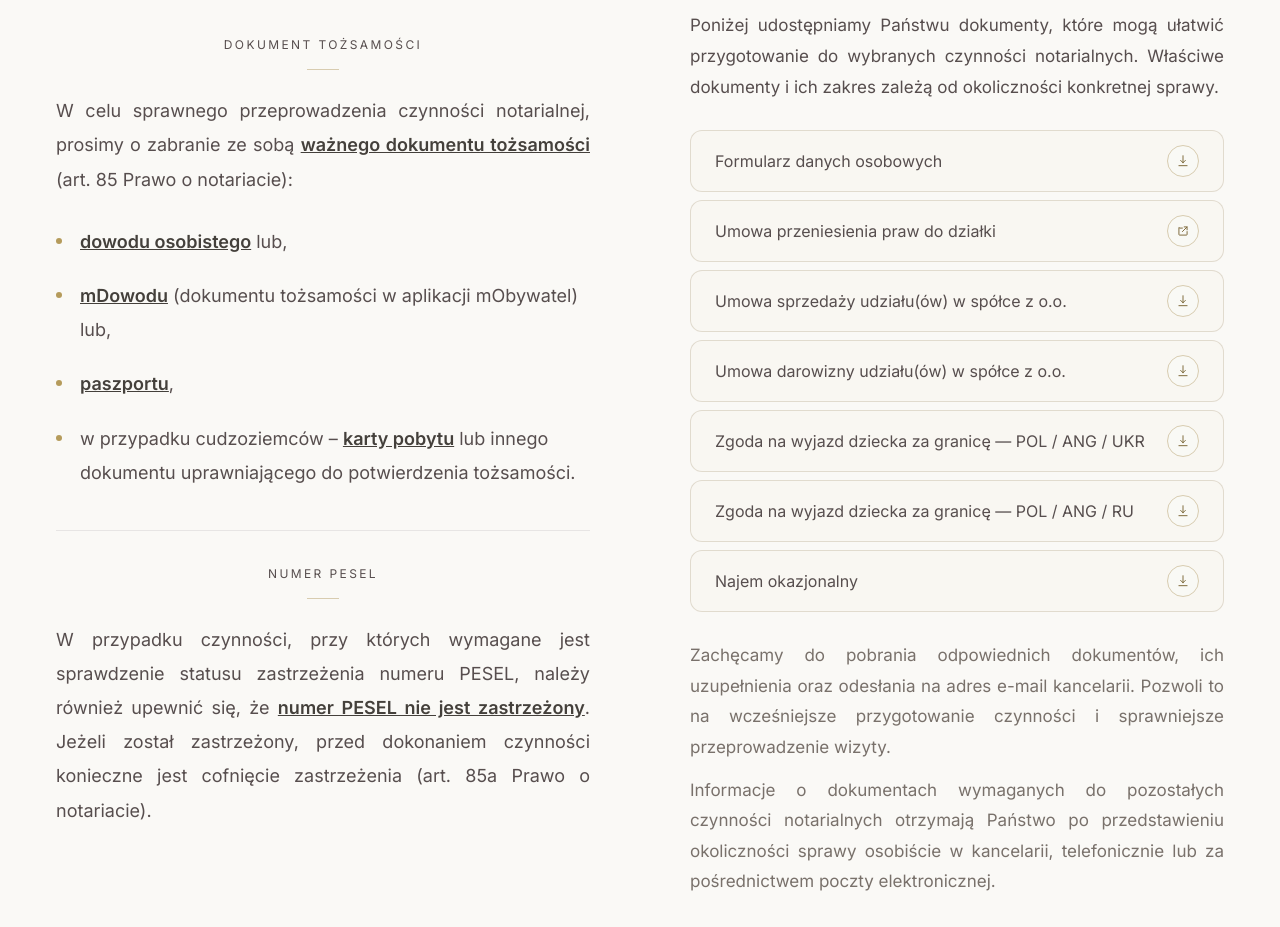
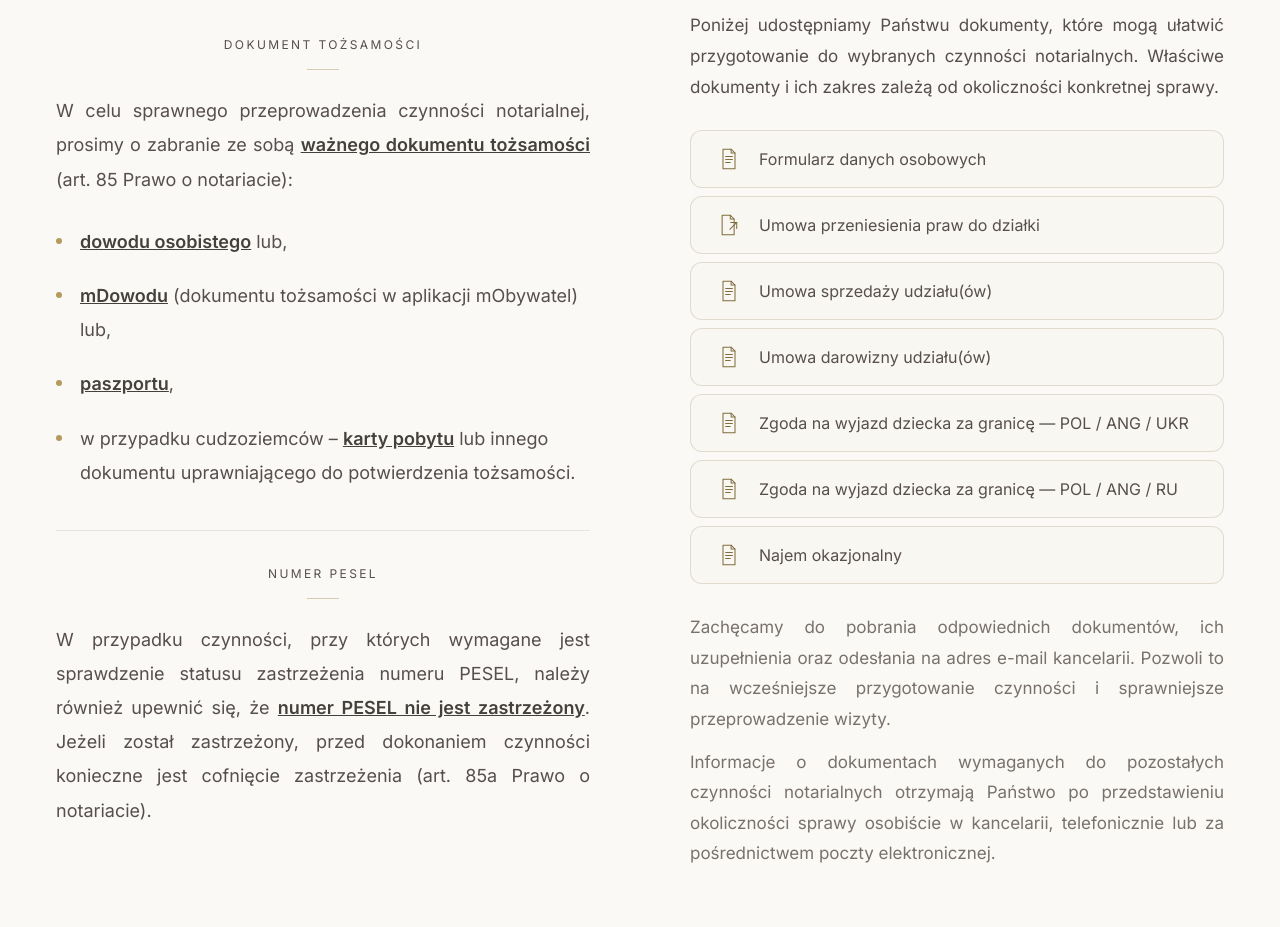
Before and after one commit to Salonce/notary-website, an Angular app: page / in a window 1280 px wide. Shown: the part 6840-7767 px from the top of the page. Built offline with nearby package versions, Linux system fonts and the light colour scheme; no server answers.

Commit message:
improved icons

```diff
--- a/src/features/customer-area/documents/documents.html
+++ b/src/features/customer-area/documents/documents.html
@@ -3,7 +3,6 @@
   class="documents"
   [class.is-visible]="isDocumentsVisible"
 >
-
   <style>
     .documents a::before,
     .documents a::after,
@@ -96,8 +95,8 @@
           rel="noopener noreferrer"
           class="group
                  flex w-full
-             items-center justify-between
-             gap-5
+                 items-center
+                 gap-4
                  rounded-xl
                  border border-[#806c3e]/20
                  bg-[#f7f4ec]/35
@@ -110,48 +109,62 @@
         >
 
           <span
+            class="flex
+                   h-7
+                   w-7
+                   shrink-0
+                   items-center
+                   justify-center
+                   text-[#806c3e]
+                   transition-colors
+                   duration-300
+                   group-hover:text-[#b59b5b]"
+            aria-hidden="true"
+          >
+
+            <svg
+              xmlns="http://www.w3.org/2000/svg"
+              viewBox="0 0 24 28"
+              fill="none"
+              stroke="currentColor"
+              stroke-width="1.2"
+              class="h-6 w-6"
+            >
+
+              <path
+                stroke-linecap="round"
+                stroke-linejoin="round"
+                d="M5 2.5h9.5L19 7v18.5H5z"
+              />
+
+              <path
+                stroke-linecap="round"
+                stroke-linejoin="round"
+                d="M14.5 2.5V7H19"
+              />
+
+              <path
+                stroke-linecap="round"
+                d="M8 11h8M8 14.5h8M8 18h5.5"
+              />
+
+            </svg>
+
+          </span>
+
+          <span
             class="min-w-0
                    font-main-body
                    text-[15px]
                    font-normal
                    leading-[1.4]
                    text-stone-800
-               transition-colors duration-300
+                   transition-colors
+                   duration-300
                    group-hover:text-[#806c3e]
                    md:text-[16px]"
           >
             Formularz danych osobowych
-      </span>
-
-      <span
-        class="flex h-8 w-8
-               shrink-0
-               items-center justify-center
-               rounded-full
-               border border-[#d8ccb0]
-               bg-[#faf9f6]/70
-               text-[#806c3e]
-               transition-all duration-300
-               group-hover:border-[#b59b5b]
-               group-hover:bg-[#f3f0e7]"
-        aria-hidden="true"
-      >
-
-        <svg
-          xmlns="http://www.w3.org/2000/svg"
-          viewBox="0 0 24 24"
-          fill="none"
-          stroke="currentColor"
-          stroke-width="1.7"
-          class="h-3.5 w-3.5"
-        >
-          <path
-            stroke-linecap="round"
-            stroke-linejoin="round"
-            d="M12 3v12m0 0 4-4m-4 4-4-4M5 20h14"
-          />
-        </svg>
-
           </span>
 
         </a>
@@ -167,8 +180,8 @@
           rel="noopener noreferrer"
           class="group
                  flex w-full
-             items-center justify-between
-             gap-5
+                 items-center
+                 gap-4
                  rounded-xl
                  border border-[#806c3e]/20
                  bg-[#f7f4ec]/35
@@ -181,56 +194,81 @@
         >
 
           <span
+            class="flex
+                   h-7
+                   w-7
+                   shrink-0
+                   items-center
+                   justify-center
+                   text-[#806c3e]
+                   transition-colors
+                   duration-300
+                   group-hover:text-[#b59b5b]"
+            aria-hidden="true"
+          >
+
+            <svg
+              xmlns="http://www.w3.org/2000/svg"
+              viewBox="0 0 24 28"
+              fill="none"
+              stroke="currentColor"
+              stroke-width="1.2"
+              class="h-6 w-6"
+            >
+
+              <!-- dokument -->
+
+              <path
+                stroke-linecap="round"
+                stroke-linejoin="round"
+                d="M4 2.5h9.5L18 7v18.5H4z"
+              />
+
+              <!-- zagięcie kartki -->
+
+              <path
+                stroke-linecap="round"
+                stroke-linejoin="round"
+                d="M13.5 2.5V7H18"
+              />
+
+              <!-- strzałka wychodząca poza dokument -->
+
+              <path
+                stroke-linecap="round"
+                stroke-linejoin="round"
+                d="M14 11h7"
+              />
+
+              <path
+                stroke-linecap="round"
+                stroke-linejoin="round"
+                d="M21 11v7"
+              />
+
+              <path
+                stroke-linecap="round"
+                stroke-linejoin="round"
+                d="M21 11l-8 8"
+              />
+
+            </svg>
+
+          </span>
+
+          <span
             class="min-w-0
                    font-main-body
                    text-[15px]
                    font-normal
                    leading-[1.4]
                    text-stone-800
-               transition-colors duration-300
+                   transition-colors
+                   duration-300
                    group-hover:text-[#806c3e]
                    md:text-[16px]"
           >
             Umowa przeniesienia praw do działki
-      </span>
-
-      <span
-        class="flex h-8 w-8
-               shrink-0
-               items-center justify-center
-               rounded-full
-               border border-[#d8ccb0]
-               bg-[#faf9f6]/70
-               text-[#806c3e]
-               transition-all duration-300
-               group-hover:border-[#b59b5b]
-               group-hover:bg-[#f3f0e7]"
-        aria-hidden="true"
-      >
-
-        <svg
-          xmlns="http://www.w3.org/2000/svg"
-          viewBox="0 0 24 24"
-          fill="none"
-          stroke="currentColor"
-          stroke-width="1.7"
-          class="h-3.5 w-3.5"
-        >
-
-          <path
-            stroke-linecap="round"
-            stroke-linejoin="round"
-            d="M14 5h5v5M19 5l-8 8"
-          />
-
-          <path
-            stroke-linecap="round"
-            stroke-linejoin="round"
-            d="M19 13v5a1 1 0 0 1-1 1H6a1 1 0 0 1-1-1V6a1 1 0 0 1 1 1h5"
-          />
-
-        </svg>
-
           </span>
 
         </a>
@@ -246,8 +284,8 @@
           rel="noopener noreferrer"
           class="group
                  flex w-full
-             items-center justify-between
-             gap-5
+                 items-center
+                 gap-4
                  rounded-xl
                  border border-[#806c3e]/20
                  bg-[#f7f4ec]/35
@@ -260,48 +298,62 @@
         >
 
           <span
+            class="flex
+                   h-7
+                   w-7
+                   shrink-0
+                   items-center
+                   justify-center
+                   text-[#806c3e]
+                   transition-colors
+                   duration-300
+                   group-hover:text-[#b59b5b]"
+            aria-hidden="true"
+          >
+
+            <svg
+              xmlns="http://www.w3.org/2000/svg"
+              viewBox="0 0 24 28"
+              fill="none"
+              stroke="currentColor"
+              stroke-width="1.2"
+              class="h-6 w-6"
+            >
+
+              <path
+                stroke-linecap="round"
+                stroke-linejoin="round"
+                d="M5 2.5h9.5L19 7v18.5H5z"
+              />
+
+              <path
+                stroke-linecap="round"
+                stroke-linejoin="round"
+                d="M14.5 2.5V7H19"
+              />
+
+              <path
+                stroke-linecap="round"
+                d="M8 11h8M8 14.5h8M8 18h5.5"
+              />
+
+            </svg>
+
+          </span>
+
+          <span
             class="min-w-0
                    font-main-body
                    text-[15px]
                    font-normal
                    leading-[1.4]
                    text-stone-800
-               transition-colors duration-300
+                   transition-colors
+                   duration-300
                    group-hover:text-[#806c3e]
                    md:text-[16px]"
           >
-        Umowa sprzedaży udziału(ów) w spółce z o.o.
-      </span>
-
-      <span
-        class="flex h-8 w-8
-               shrink-0
-               items-center justify-center
-               rounded-full
-               border border-[#d8ccb0]
-               bg-[#faf9f6]/70
-               text-[#806c3e]
-               transition-all duration-300
-               group-hover:border-[#b59b5b]
-               group-hover:bg-[#f3f0e7]"
-        aria-hidden="true"
-      >
-
-        <svg
-          xmlns="http://www.w3.org/2000/svg"
-          viewBox="0 0 24 24"
-          fill="none"
-          stroke="currentColor"
-          stroke-width="1.7"
-          class="h-3.5 w-3.5"
-        >
-          <path
-            stroke-linecap="round"
-            stroke-linejoin="round"
-            d="M12 3v12m0 0 4-4m-4 4-4-4M5 20h14"
-          />
-        </svg>
-
+            Umowa sprzedaży udziału(ów)
           </span>
 
         </a>
@@ -317,8 +369,8 @@
           rel="noopener noreferrer"
           class="group
                  flex w-full
-             items-center justify-between
-             gap-5
+                 items-center
+                 gap-4
                  rounded-xl
                  border border-[#806c3e]/20
                  bg-[#f7f4ec]/35
@@ -331,48 +383,62 @@
         >
 
           <span
+            class="flex
+                   h-7
+                   w-7
+                   shrink-0
+                   items-center
+                   justify-center
+                   text-[#806c3e]
+                   transition-colors
+                   duration-300
+                   group-hover:text-[#b59b5b]"
+            aria-hidden="true"
+          >
+
+            <svg
+              xmlns="http://www.w3.org/2000/svg"
+              viewBox="0 0 24 28"
+              fill="none"
+              stroke="currentColor"
+              stroke-width="1.2"
+              class="h-6 w-6"
+            >
+
+              <path
+                stroke-linecap="round"
+                stroke-linejoin="round"
+                d="M5 2.5h9.5L19 7v18.5H5z"
+              />
+
+              <path
+                stroke-linecap="round"
+                stroke-linejoin="round"
+                d="M14.5 2.5V7H19"
+              />
+
+              <path
+                stroke-linecap="round"
+                d="M8 11h8M8 14.5h8M8 18h5.5"
+              />
+
+            </svg>
+
+          </span>
+
+          <span
             class="min-w-0
                    font-main-body
                    text-[15px]
                    font-normal
                    leading-[1.4]
                    text-stone-800
-               transition-colors duration-300
+                   transition-colors
+                   duration-300
                    group-hover:text-[#806c3e]
                    md:text-[16px]"
           >
-        Umowa darowizny udziału(ów) w spółce z o.o.
-      </span>
-
-      <span
-        class="flex h-8 w-8
-               shrink-0
-               items-center justify-center
-               rounded-full
-               border border-[#d8ccb0]
-               bg-[#faf9f6]/70
-               text-[#806c3e]
-               transition-all duration-300
-               group-hover:border-[#b59b5b]
-               group-hover:bg-[#f3f0e7]"
-        aria-hidden="true"
-      >
-
-        <svg
-          xmlns="http://www.w3.org/2000/svg"
-          viewBox="0 0 24 24"
-          fill="none"
-          stroke="currentColor"
-          stroke-width="1.7"
-          class="h-3.5 w-3.5"
-        >
-          <path
-            stroke-linecap="round"
-            stroke-linejoin="round"
-            d="M12 3v12m0 0 4-4m-4 4-4-4M5 20h14"
-          />
-        </svg>
-
+            Umowa darowizny udziału(ów)
           </span>
 
         </a>
@@ -388,8 +454,8 @@
           rel="noopener noreferrer"
           class="group
                  flex w-full
-             items-center justify-between
-             gap-5
+                 items-center
+                 gap-4
                  rounded-xl
                  border border-[#806c3e]/20
                  bg-[#f7f4ec]/35
@@ -402,49 +468,63 @@
         >
 
           <span
+            class="flex
+                   h-7
+                   w-7
+                   shrink-0
+                   items-center
+                   justify-center
+                   text-[#806c3e]
+                   transition-colors
+                   duration-300
+                   group-hover:text-[#b59b5b]"
+            aria-hidden="true"
+          >
+
+            <svg
+              xmlns="http://www.w3.org/2000/svg"
+              viewBox="0 0 24 28"
+              fill="none"
+              stroke="currentColor"
+              stroke-width="1.2"
+              class="h-6 w-6"
+            >
+
+              <path
+                stroke-linecap="round"
+                stroke-linejoin="round"
+                d="M5 2.5h9.5L19 7v18.5H5z"
+              />
+
+              <path
+                stroke-linecap="round"
+                stroke-linejoin="round"
+                d="M14.5 2.5V7H19"
+              />
+
+              <path
+                stroke-linecap="round"
+                d="M8 11h8M8 14.5h8M8 18h5.5"
+              />
+
+            </svg>
+
+          </span>
+
+          <span
             class="min-w-0
                    font-main-body
                    text-[15px]
                    font-normal
                    leading-[1.4]
                    text-stone-800
-               transition-colors duration-300
+                   transition-colors
+                   duration-300
                    group-hover:text-[#806c3e]
                    md:text-[16px]"
           >
             Zgoda na wyjazd dziecka za granicę —
             POL / ANG / UKR
-      </span>
-
-      <span
-        class="flex h-8 w-8
-               shrink-0
-               items-center justify-center
-               rounded-full
-               border border-[#d8ccb0]
-               bg-[#faf9f6]/70
-               text-[#806c3e]
-               transition-all duration-300
-               group-hover:border-[#b59b5b]
-               group-hover:bg-[#f3f0e7]"
-        aria-hidden="true"
-      >
-
-        <svg
-          xmlns="http://www.w3.org/2000/svg"
-          viewBox="0 0 24 24"
-          fill="none"
-          stroke="currentColor"
-          stroke-width="1.7"
-          class="h-3.5 w-3.5"
-        >
-          <path
-            stroke-linecap="round"
-            stroke-linejoin="round"
-            d="M12 3v12m0 0 4-4m-4 4-4-4M5 20h14"
-          />
-        </svg>
-
           </span>
 
         </a>
@@ -460,8 +540,8 @@
           rel="noopener noreferrer"
           class="group
                  flex w-full
-             items-center justify-between
-             gap-5
+                 items-center
+                 gap-4
                  rounded-xl
                  border border-[#806c3e]/20
                  bg-[#f7f4ec]/35
@@ -474,49 +554,63 @@
         >
 
           <span
+            class="flex
+                   h-7
+                   w-7
+                   shrink-0
+                   items-center
+                   justify-center
+                   text-[#806c3e]
+                   transition-colors
+                   duration-300
+                   group-hover:text-[#b59b5b]"
+            aria-hidden="true"
+          >
+
+            <svg
+              xmlns="http://www.w3.org/2000/svg"
+              viewBox="0 0 24 28"
+              fill="none"
+              stroke="currentColor"
+              stroke-width="1.2"
+              class="h-6 w-6"
+            >
+
+              <path
+                stroke-linecap="round"
+                stroke-linejoin="round"
+                d="M5 2.5h9.5L19 7v18.5H5z"
+              />
+
+              <path
+                stroke-linecap="round"
+                stroke-linejoin="round"
+                d="M14.5 2.5V7H19"
+              />
+
+              <path
+                stroke-linecap="round"
+                d="M8 11h8M8 14.5h8M8 18h5.5"
+              />
+
+            </svg>
+
+          </span>
+
+          <span
             class="min-w-0
                    font-main-body
                    text-[15px]
                    font-normal
                    leading-[1.4]
                    text-stone-800
-               transition-colors duration-300
+                   transition-colors
+                   duration-300
                    group-hover:text-[#806c3e]
                    md:text-[16px]"
           >
             Zgoda na wyjazd dziecka za granicę —
             POL / ANG / RU
-      </span>
-
-      <span
-        class="flex h-8 w-8
-               shrink-0
-               items-center justify-center
-               rounded-full
-               border border-[#d8ccb0]
-               bg-[#faf9f6]/70
-               text-[#806c3e]
-               transition-all duration-300
-               group-hover:border-[#b59b5b]
-               group-hover:bg-[#f3f0e7]"
-        aria-hidden="true"
-      >
-
-        <svg
-          xmlns="http://www.w3.org/2000/svg"
-          viewBox="0 0 24 24"
-          fill="none"
-          stroke="currentColor"
-          stroke-width="1.7"
-          class="h-3.5 w-3.5"
-        >
-          <path
-            stroke-linecap="round"
-            stroke-linejoin="round"
-            d="M12 3v12m0 0 4-4m-4 4-4-4M5 20h14"
-          />
-        </svg>
-
           </span>
 
         </a>
@@ -532,8 +626,8 @@
           rel="noopener noreferrer"
           class="group
                  flex w-full
-             items-center justify-between
-             gap-5
+                 items-center
+                 gap-4
                  rounded-xl
                  border border-[#806c3e]/20
                  bg-[#f7f4ec]/35
@@ -546,54 +640,67 @@
         >
 
           <span
+            class="flex
+                   h-7
+                   w-7
+                   shrink-0
+                   items-center
+                   justify-center
+                   text-[#806c3e]
+                   transition-colors
+                   duration-300
+                   group-hover:text-[#b59b5b]"
+            aria-hidden="true"
+          >
+
+            <svg
+              xmlns="http://www.w3.org/2000/svg"
+              viewBox="0 0 24 28"
+              fill="none"
+              stroke="currentColor"
+              stroke-width="1.2"
+              class="h-6 w-6"
+            >
+
+              <path
+                stroke-linecap="round"
+                stroke-linejoin="round"
+                d="M5 2.5h9.5L19 7v18.5H5z"
+              />
+
+              <path
+                stroke-linecap="round"
+                stroke-linejoin="round"
+                d="M14.5 2.5V7H19"
+              />
+
+              <path
+                stroke-linecap="round"
+                d="M8 11h8M8 14.5h8M8 18h5.5"
+              />
+
+            </svg>
+
+          </span>
+
+          <span
             class="min-w-0
                    font-main-body
                    text-[15px]
                    font-normal
                    leading-[1.4]
                    text-stone-800
-               transition-colors duration-300
+                   transition-colors
+                   duration-300
                    group-hover:text-[#806c3e]
                    md:text-[16px]"
           >
             Najem okazjonalny
           </span>
 
-      <span
-        class="flex h-8 w-8
-               shrink-0
-               items-center justify-center
-               rounded-full
-               border border-[#d8ccb0]
-               bg-[#faf9f6]/70
-               text-[#806c3e]
-               transition-all duration-300
-               group-hover:border-[#b59b5b]
-               group-hover:bg-[#f3f0e7]"
-        aria-hidden="true"
-      >
-
-        <svg
-          xmlns="http://www.w3.org/2000/svg"
-          viewBox="0 0 24 24"
-          fill="none"
-          stroke="currentColor"
-          stroke-width="1.7"
-          class="h-3.5 w-3.5"
-        >
-          <path
-            stroke-linecap="round"
-            stroke-linejoin="round"
-            d="M12 3v12m0 0 4-4m-4 4-4-4M5 20h14"
-          />
-        </svg>
-
-      </span>
-
         </a>
 
       </div>
-
     </div>
 
 
@@ -650,5 +757,4 @@
     </div>
 
   </div>
-
 </section>
```
Lines whose indentation alone changed are shown as unchanged.
